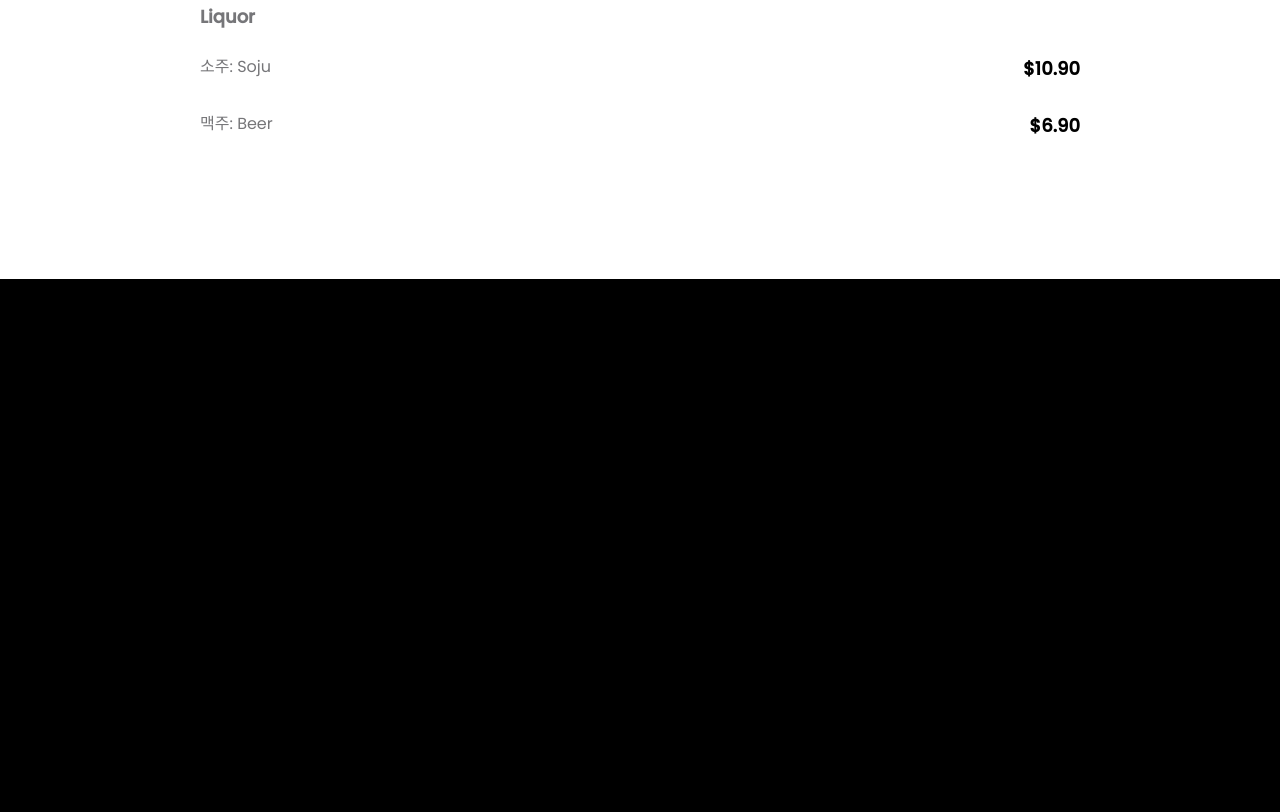
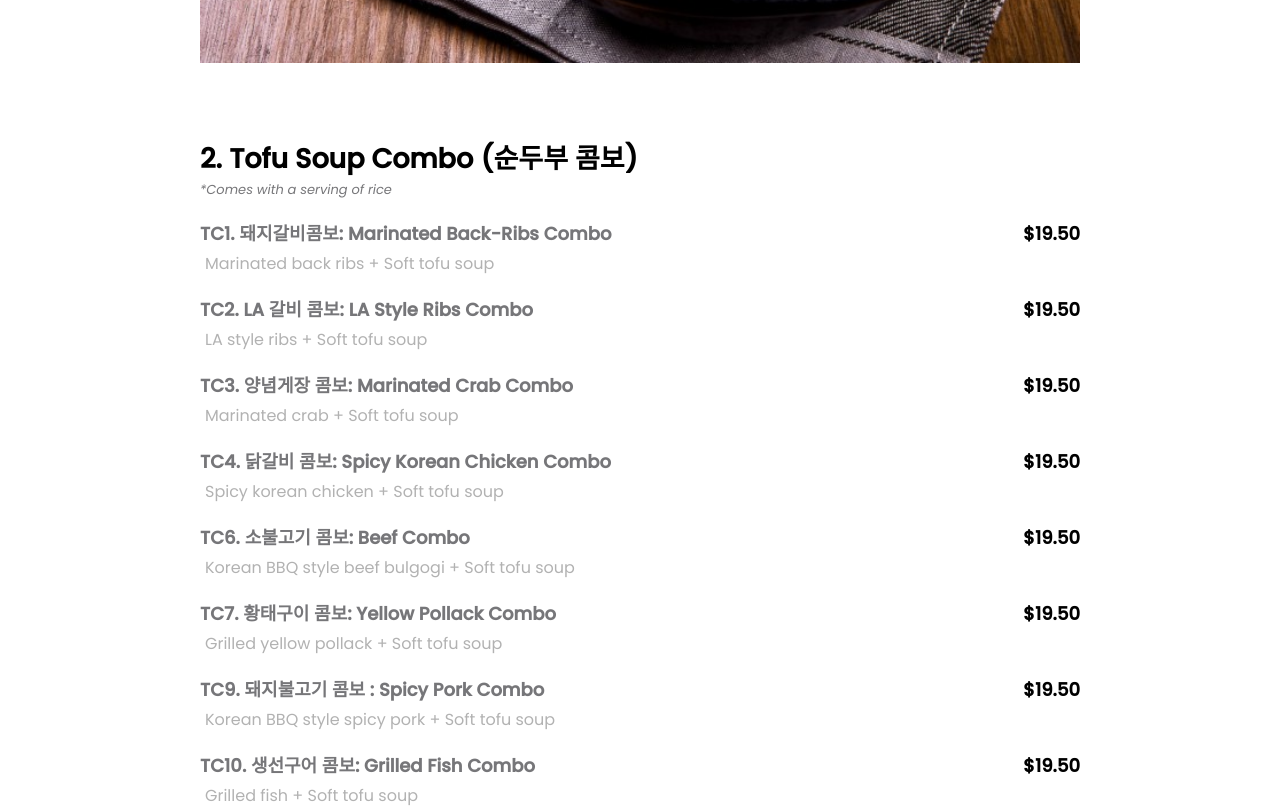
Before and after one commit to Laurasgold/homepage, a Gatsby site: page /qr in a window 1280 px wide. Shown: the part 2828-3640 px from the top of the page. Before the commit the page ends 3107 px from the top, so only its background shows below. Built offline with nearby package versions, Linux system fonts and the light colour scheme; Gatsby itself is replaced by a stand-in of ours.

Commit message:
Update qr menu and show coming soon for online orders

```diff
--- a/src/components/MobileNav.tsx
+++ b/src/components/MobileNav.tsx
@@ -28,7 +28,7 @@ const MobileNav = ({ links, closeMenu }: Props) => (
           </Link>
         </li>
       ))}
-      <li>
+      {/* <li>
         <Button
           size="small"
           as="a"
@@ -37,7 +37,7 @@ const MobileNav = ({ links, closeMenu }: Props) => (
         >
           Order Now
         </Button>
-      </li>
+      </li> */}
     </ul>
   </NavBar>
 )
--- a/src/components/Nav.tsx
+++ b/src/components/Nav.tsx
@@ -23,7 +23,7 @@ const Nav = ({ links }: Props) => (
           </Link>
         </li>
       ))}
-      <li>
+      {/* <li>
         <Button
           className="button"
           size="small"
@@ -33,7 +33,7 @@ const Nav = ({ links }: Props) => (
         >
           Order Now
         </Button>
-      </li>
+      </li> */}
     </ul>
   </NavBar>
 )
--- a/src/pages/index.tsx
+++ b/src/pages/index.tsx
@@ -79,6 +79,9 @@ const IndexPage = ({ data, location }) => {
           </Grid>
         </Wrapper>
       </HeroBackgroundImg>
+      <div className="center-text white-text orange-bg padding">
+        <h3 className="no-margins">Online Ordering Coming Soon!</h3>
+      </div>
       <Wrapper>
         <Grid cols={[1, 1, 2]} className="container">
           <div className="margins">
--- a/src/pages/qr.tsx
+++ b/src/pages/qr.tsx
@@ -210,86 +210,86 @@ export default function MenuPage({ location, data }) {
     //     },
     //   ],
     // },
-    // {
-    //   image: "",
-    //   title: "Tofu Soup Combo",
-    //   titleKr: "순두부 콤보",
-    //   note: "Comes with a serving of rice",
-    //   items: [
-    //     {
-    //       id: "TC1",
-    //       name: "Marinated Back-Ribs Combo",
-    //       nameKr: "돼지갈비콤보",
-    //       description: "Marinated back ribs + Soft tofu soup",
-    //       descriptionKr: "",
-    //       price: "19.50",
-    //     },
-    //     {
-    //       id: "TC2",
-    //       name: "LA Style Ribs Combo",
-    //       nameKr: "LA 갈비 콤보",
-    //       description: "LA style ribs + Soft tofu soup",
-    //       descriptionKr: "",
-    //       price: "19.50",
-    //     },
-    //     {
-    //       id: "TC3",
-    //       name: "Marinated Crab Combo",
-    //       nameKr: "양념게장 콤보",
-    //       description: "Marinated crab + Soft tofu soup",
-    //       descriptionKr: "",
-    //       price: "19.50",
-    //     },
-    //     {
-    //       id: "TC4",
-    //       name: "Spicy Korean Chicken Combo",
-    //       nameKr: "닭갈비 콤보",
-    //       description: "Spicy korean chicken + Soft tofu soup",
-    //       descriptionKr: "",
-    //       price: "19.50",
-    //     },
-    //     {
-    //       id: "TC6",
-    //       name: "Beef Combo",
-    //       nameKr: "소불고기 콤보",
-    //       description: "Korean BBQ style beef bulgogi + Soft tofu soup",
-    //       descriptionKr: "",
-    //       price: "19.50",
-    //     },
-    //     {
-    //       id: "TC7",
-    //       name: "Yellow Pollack Combo",
-    //       nameKr: "황태구이 콤보",
-    //       description: "Grilled yellow pollack + Soft tofu soup",
-    //       descriptionKr: "",
-    //       price: "19.50",
-    //     },
-    //     {
-    //       id: "TC8",
-    //       name: "Butter Abalone Combo",
-    //       nameKr: "전복구이 콤보",
-    //       description: "Butter roasted abalone + Soft tofu soup",
-    //       descriptionKr: "",
-    //       price: "19.50",
-    //     },
-    //     {
-    //       id: "TC9",
-    //       name: "Spicy Pork Combo",
-    //       nameKr: "돼지불고기 콤보 ",
-    //       description: " Korean BBQ style spicy pork + Soft tofu soup",
-    //       descriptionKr: "",
-    //       price: "19.50",
-    //     },
-    //     {
-    //       id: "TC10",
-    //       name: "Grilled Fish Combo",
-    //       nameKr: "생선구어 콤보",
-    //       description: " Grilled fish + Soft tofu soup",
-    //       descriptionKr: "",
-    //       price: "19.50",
-    //     },
-    //   ],
-    // },
+    {
+      image: sundubu.childImageSharp.fluid,
+      title: "Tofu Soup Combo",
+      titleKr: "순두부 콤보",
+      note: "Comes with a serving of rice",
+      items: [
+        {
+          id: "TC1",
+          name: "Marinated Back-Ribs Combo",
+          nameKr: "돼지갈비콤보",
+          description: "Marinated back ribs + Soft tofu soup",
+          descriptionKr: "",
+          price: "19.50",
+        },
+        {
+          id: "TC2",
+          name: "LA Style Ribs Combo",
+          nameKr: "LA 갈비 콤보",
+          description: "LA style ribs + Soft tofu soup",
+          descriptionKr: "",
+          price: "19.50",
+        },
+        {
+          id: "TC3",
+          name: "Marinated Crab Combo",
+          nameKr: "양념게장 콤보",
+          description: "Marinated crab + Soft tofu soup",
+          descriptionKr: "",
+          price: "19.50",
+        },
+        {
+          id: "TC4",
+          name: "Spicy Korean Chicken Combo",
+          nameKr: "닭갈비 콤보",
+          description: "Spicy korean chicken + Soft tofu soup",
+          descriptionKr: "",
+          price: "19.50",
+        },
+        {
+          id: "TC6",
+          name: "Beef Combo",
+          nameKr: "소불고기 콤보",
+          description: "Korean BBQ style beef bulgogi + Soft tofu soup",
+          descriptionKr: "",
+          price: "19.50",
+        },
+        {
+          id: "TC7",
+          name: "Yellow Pollack Combo",
+          nameKr: "황태구이 콤보",
+          description: "Grilled yellow pollack + Soft tofu soup",
+          descriptionKr: "",
+          price: "19.50",
+        },
+        // {
+        //   id: "TC8",
+        //   name: "Butter Abalone Combo",
+        //   nameKr: "전복구이 콤보",
+        //   description: "Butter roasted abalone + Soft tofu soup",
+        //   descriptionKr: "",
+        //   price: "19.50",
+        // },
+        {
+          id: "TC9",
+          name: "Spicy Pork Combo",
+          nameKr: "돼지불고기 콤보 ",
+          description: " Korean BBQ style spicy pork + Soft tofu soup",
+          descriptionKr: "",
+          price: "19.50",
+        },
+        {
+          id: "TC10",
+          name: "Grilled Fish Combo",
+          nameKr: "생선구어 콤보",
+          description: " Grilled fish + Soft tofu soup",
+          descriptionKr: "",
+          price: "19.50",
+        },
+      ],
+    },
     // {
     //   image: dorsolBibimbap.childImageSharp.fluid,
     //   title: "Stone Bibim Bap",
--- a/src/styles/classes.css
+++ b/src/styles/classes.css
@@ -9,6 +9,10 @@
 
 .black-bg {
   background: var(--black);
+}
+
+.orange-bg {
+  background: var(--orange);
 }
 
 .white-text {
```
